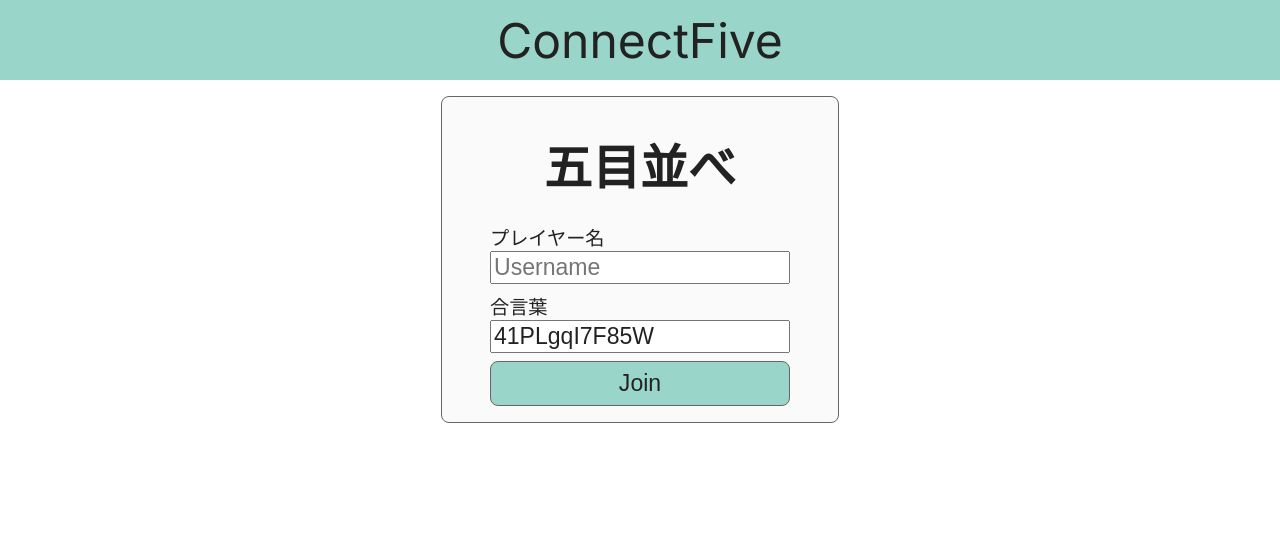
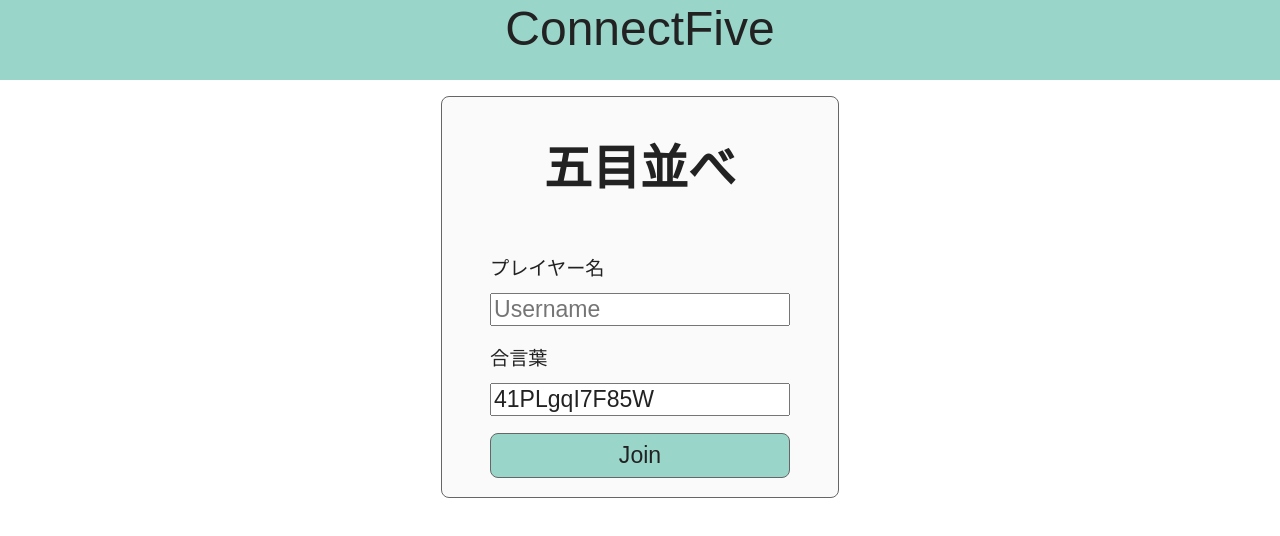
Before and after one commit to aho4ahoaho/ConnectFive, a Next.js app in the folder packages/five_client/: page / in a window 1280 px wide. Shown: the top 536 px of the page. Built offline with nearby package versions, Linux system fonts and the light colour scheme.

Commit message:
フォント変更

```diff
--- a/packages/five_client/src/app/layout.tsx
+++ b/packages/five_client/src/app/layout.tsx
@@ -1,9 +1,11 @@
 import './globals.css';
 import type { Metadata } from 'next';
-import { Inter } from 'next/font/google';
+import { Noto_Sans_Javanese } from 'next/font/google';
 import { Header } from '@/components/Header';
 
-const inter = Inter({ subsets: ['latin'] });
+const notoSansJavanese = Noto_Sans_Javanese({
+    subsets: ['javanese', 'latin'],
+});
 
 export const metadata: Metadata = {
     title: 'Connect Five',
@@ -15,8 +17,8 @@ export default function RootLayout({
     children: React.ReactNode;
 }) {
     return (
-        <html lang="en">
-            <body className={inter.className}>
+        <html lang="ja">
+            <body className={notoSansJavanese.className}>
                 <Header />
                 {children}
             </body>
```
